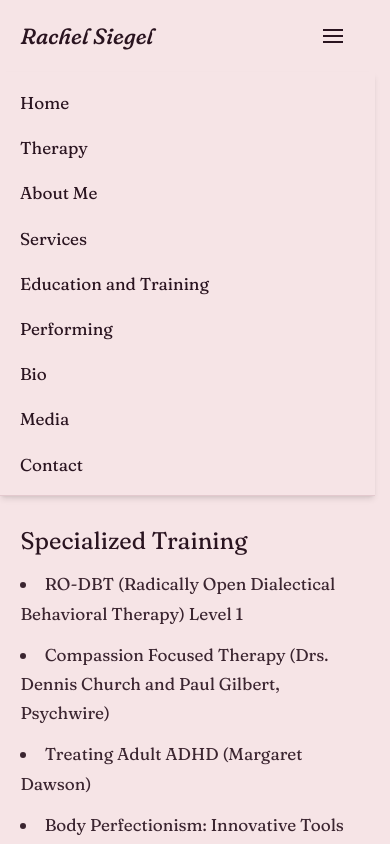
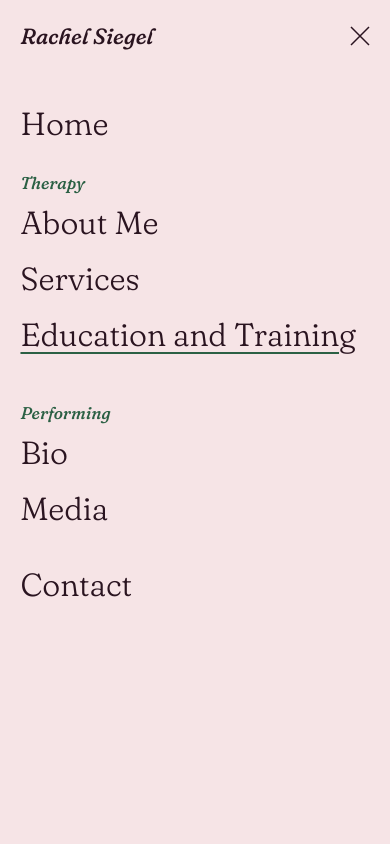
Before and after one commit to psnail273/rachel-website-better, a Next.js app: page /therapy/education-and-training in a window 390 px wide. Both pictures are taken after a click on the button "Menu". Shown: the top 844 px of the page. Built offline with nearby package versions, Linux system fonts and the light colour scheme.

Commit message:
Full-screen mobile menu: modal dialog with head row, grouped sheet links, scroll lock and fade (#29)
Co-Authored-By: Claude Sonnet 5.5 <noreply@anthropic.com>

```diff
--- a/src/app/_components/mobile-menu.tsx
+++ b/src/app/_components/mobile-menu.tsx
@@ -1,7 +1,7 @@
 "use client";
 
 import Link from "next/link";
-import { useId, useRef, useState } from "react";
+import { useEffect, useId, useRef, useState } from "react";
 import type { KeyboardEvent } from "react";
 import {
   contactLink,
@@ -9,42 +9,96 @@ import {
   performingMenu,
   therapyMenu,
 } from "../../lib/navigation";
-import type { NavMenu } from "../../lib/navigation";
+import type { NavLink, NavMenu } from "../../lib/navigation";
+import { PageShell } from "./layout/components";
 
-const linkClass = "block rounded px-3 py-2 hover:text-accent";
+function Icon({ path }: { path: string }) {
+  return (
+    <svg
+      aria-hidden="true"
+      fill="none"
+      height="20"
+      stroke="currentColor"
+      strokeWidth="1.5"
+      viewBox="0 0 20 20"
+      width="20"
+    >
+      <path d={path} />
+    </svg>
+  );
+}
 
-export function MobileMenu() {
+export function MobileMenu({ pathname }: { pathname: string | null }) {
   const [open, setOpen] = useState(false);
-  const panelId = useId();
+  const dialogId = useId();
   const labelPrefix = useId();
   const buttonRef = useRef<HTMLButtonElement>(null);
+  const dialogRef = useRef<HTMLDialogElement>(null);
+  const closeRef = useRef<HTMLButtonElement>(null);
+  const wasOpen = useRef(false);
+
+  useEffect(() => {
+    if (open) {
+      const dialog = dialogRef.current;
+      if (dialog !== null && !dialog.open) {
+        dialog.showModal();
+      }
+      closeRef.current?.focus();
+    } else if (wasOpen.current) {
+      buttonRef.current?.focus();
+    }
+    wasOpen.current = open;
+  }, [open]);
 
   function close() {
     setOpen(false);
   }
 
-  function onKeyDown(event: KeyboardEvent<HTMLDivElement>) {
-    if (event.key === "Escape" && open) {
+  function onKeyDown(event: KeyboardEvent<HTMLDialogElement>) {
+    if (event.key === "Escape") {
       event.preventDefault();
-      setOpen(false);
-      buttonRef.current?.focus();
+      close();
+      return;
     }
+    if (event.key !== "Tab") {
+      return;
+    }
+    const focusable =
+      event.currentTarget.querySelectorAll<HTMLElement>("button, a[href]");
+    const first = focusable[0];
+    const last = focusable[focusable.length - 1];
+    if (event.shiftKey && event.target === first) {
+      event.preventDefault();
+      last.focus();
+    } else if (!event.shiftKey && event.target === last) {
+      event.preventDefault();
+      first.focus();
+    }
+  }
+
+  function renderLink(link: NavLink) {
+    return (
+      <Link
+        href={link.href}
+        className="type-sheet-link"
+        aria-current={pathname === link.href ? "page" : undefined}
+        onClick={close}
+      >
+        {link.label}
+      </Link>
+    );
   }
 
   function renderGroup(menu: NavMenu, key: string) {
     const labelId = `${labelPrefix}-${key}`;
     return (
-      <div role="group" aria-labelledby={labelId}>
-        <p id={labelId} className="px-3 py-2 font-serif text-heading">
+      <div role="group" aria-labelledby={labelId} data-menu-group="">
+        <p id={labelId} className="type-label" data-menu-label="">
           {menu.label}
         </p>
         <ul>
           {menu.links.map((link) => (
-            <li key={link.href}>
-              <Link href={link.href} className={linkClass} onClick={close}>
-                {link.label}
-              </Link>
-            </li>
+            <li key={link.href}>{renderLink(link)}</li>
           ))}
         </ul>
       </div>
@@ -52,39 +106,59 @@ export function MobileMenu() {
   }
 
   return (
-    <div className="md:hidden" onKeyDown={onKeyDown}>
+    <div className="md:hidden">
       <button
         ref={buttonRef}
         type="button"
         aria-label="Menu"
         aria-expanded={open}
-        aria-controls={panelId}
+        aria-controls={dialogId}
+        aria-haspopup="dialog"
+        data-menu-button=""
         onClick={() => {
-          if (open) {
-            buttonRef.current?.focus();
-          }
-          setOpen((wasOpen) => !wasOpen);
+          setOpen(true);
         }}
-        className="flex cursor-pointer flex-col gap-1 rounded px-3 py-3 hover:text-accent"
       >
-        <span aria-hidden="true" className="block h-0.5 w-5 bg-current" />
-        <span aria-hidden="true" className="block h-0.5 w-5 bg-current" />
-        <span aria-hidden="true" className="block h-0.5 w-5 bg-current" />
+        <Icon path="M0 7h20M0 13h20" />
       </button>
       {open ? (
-        <div
-          id={panelId}
-          className="absolute inset-x-0 top-full z-10 border-b border-line bg-bg p-2 shadow-md"
+        <dialog
+          ref={dialogRef}
+          id={dialogId}
+          aria-label="Menu"
+          data-menu=""
+          onKeyDown={onKeyDown}
+          onCancel={(event) => {
+            event.preventDefault();
+            close();
+          }}
+          onClose={close}
         >
-          <Link href={homeLink.href} className={linkClass} onClick={close}>
-            {homeLink.label}
-          </Link>
-          {renderGroup(therapyMenu, "therapy")}
-          {renderGroup(performingMenu, "performing")}
-          <Link href={contactLink.href} className={linkClass} onClick={close}>
-            {contactLink.label}
-          </Link>
-        </div>
+          <div data-menu-head="">
+            <PageShell>
+              <span className="type-brand" data-menu-brand="">
+                Rachel Siegel
+              </span>
+              <button
+                ref={closeRef}
+                type="button"
+                aria-label="Close"
+                data-menu-close=""
+                onClick={close}
+              >
+                <Icon path="M1 1l18 18M19 1L1 19" />
+              </button>
+            </PageShell>
+          </div>
+          <PageShell>
+            <div data-menu-links="">
+              {renderLink(homeLink)}
+              {renderGroup(therapyMenu, "therapy")}
+              {renderGroup(performingMenu, "performing")}
+              {renderLink(contactLink)}
+            </div>
+          </PageShell>
+        </dialog>
       ) : null}
     </div>
   );
--- a/src/app/_components/site-header.css
+++ b/src/app/_components/site-header.css
@@ -43,7 +43,7 @@ body:has(> main [data-bleed]) > header:not([data-scrolled]) {
 
 body:has(> main [data-bleed])
   > header:not([data-scrolled])
-  :is([data-brand], [data-nav-tab]) {
+  :is([data-brand], [data-nav-tab], [data-menu-button]) {
   --accent: var(--on-image);
 }
 
@@ -75,6 +75,7 @@ body > header > [data-shell] {
   gap: 0.375rem;
   min-block-size: 2.75rem;
   cursor: pointer;
+  white-space: nowrap;
 }
 
 [data-nav-label] {
@@ -127,3 +128,90 @@ body > header > [data-shell] {
 [data-dropdown-panel] a:focus-visible {
   outline-offset: -3px;
 }
+
+[data-brand],
+[data-menu-brand] {
+  white-space: nowrap;
+}
+
+[data-menu-button],
+[data-menu-close] {
+  display: flex;
+  align-items: center;
+  justify-content: flex-end;
+  inline-size: 2.75rem;
+  block-size: 2.75rem;
+  cursor: pointer;
+}
+
+[data-menu] {
+  position: fixed;
+  inset: 0;
+  inline-size: 100%;
+  max-inline-size: none;
+  block-size: 100%;
+  max-block-size: none;
+  margin: 0;
+  padding: 0;
+  border: 0;
+  overflow-y: auto;
+  background: var(--bg);
+  color: var(--heading);
+}
+
+[data-menu][open] {
+  animation: menu-fade 200ms cubic-bezier(0.2, 0.7, 0.2, 1);
+}
+
+@keyframes menu-fade {
+  from {
+    opacity: 0;
+  }
+  to {
+    opacity: 1;
+  }
+}
+
+[data-menu-head] {
+  display: flex;
+  align-items: center;
+  block-size: var(--header);
+}
+
+[data-menu-head] > [data-shell] {
+  display: flex;
+  align-items: center;
+  justify-content: space-between;
+}
+
+[data-menu-links] {
+  display: flex;
+  flex-direction: column;
+  padding-block: var(--space-heading) var(--space-block);
+}
+
+[data-menu-group] {
+  margin-block: var(--space-flow);
+}
+
+[data-menu-label] {
+  color: var(--accent);
+}
+
+[data-menu-links] a {
+  display: flex;
+  align-items: center;
+  min-block-size: 3.5rem;
+  color: var(--heading);
+}
+
+[data-menu-links] a[aria-current="page"] {
+  text-decoration: underline 2px var(--accent);
+  text-underline-offset: 0.2em;
+}
+
+@media (width < 48rem) {
+  html:has([data-menu][open]) {
+    overflow: hidden;
+  }
+}
--- a/src/app/_components/site-header.tsx
+++ b/src/app/_components/site-header.tsx
@@ -57,7 +57,7 @@ export function SiteHeader() {
             <span data-nav-label="">{contactLink.label}</span>
           </Link>
         </nav>
-        <MobileMenu />
+        <MobileMenu pathname={pathname} />
       </PageShell>
     </header>
   );
```
